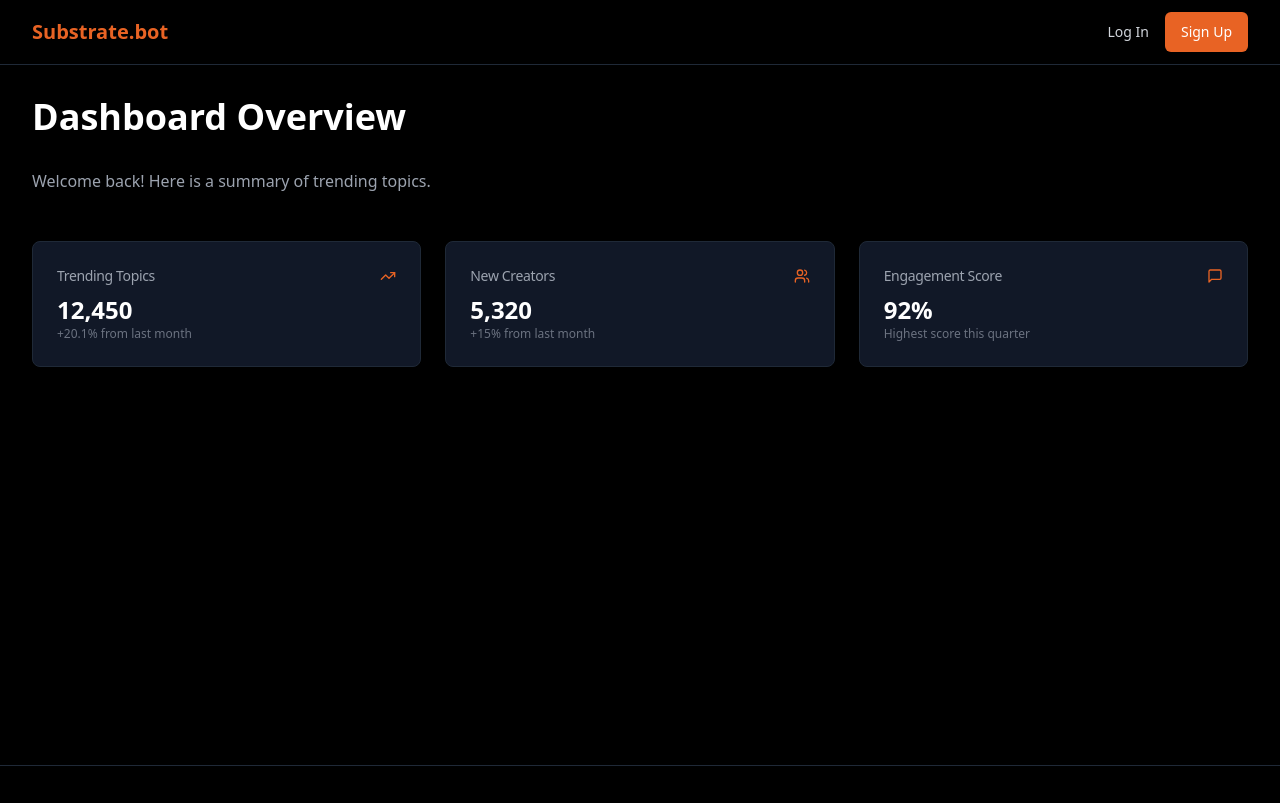
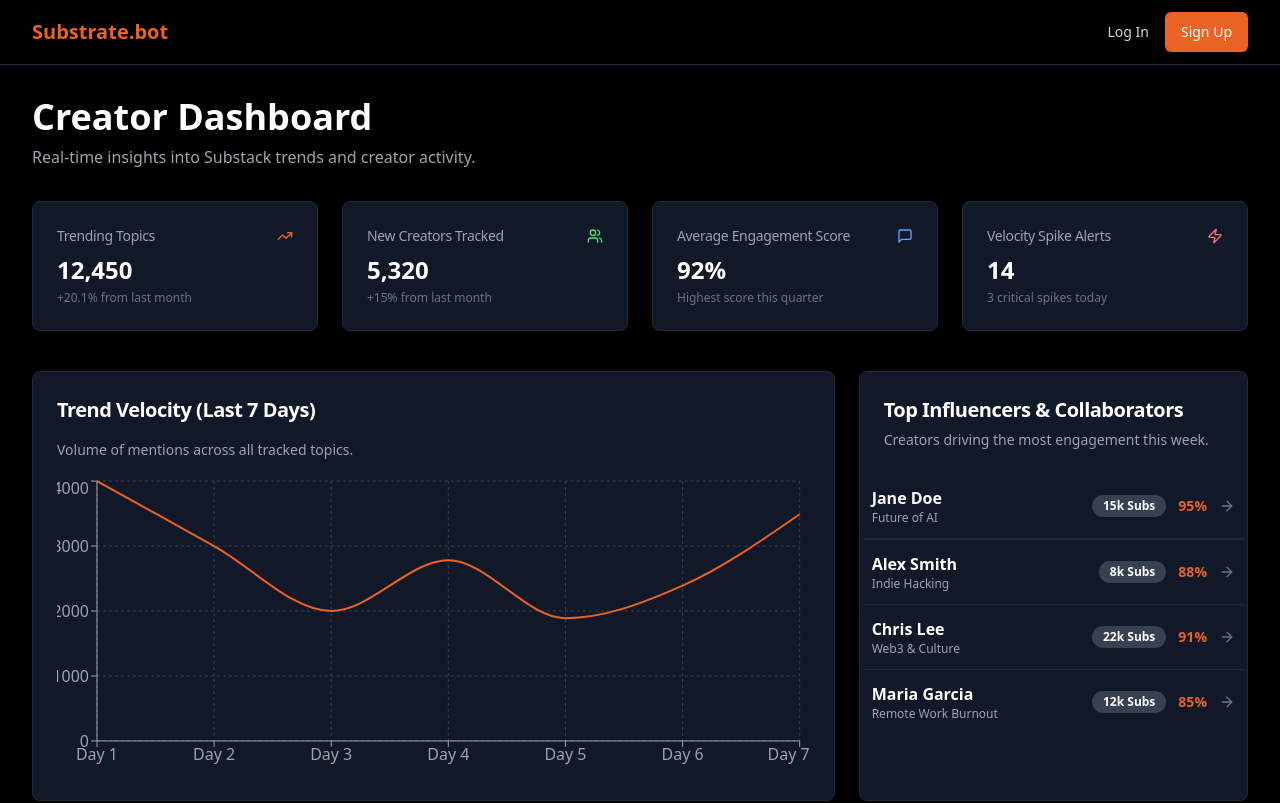
Before and after one commit to SmarToolz/StackBuzz, a React (Vite) app: page /dashboard in a window 1280 px wide. Shown: the top 803 px of the page. Built offline with nearby package versions, Linux system fonts and the light colour scheme.

Commit message:
[dyad] Enhanced the Creator Dashboard with charts and creator lists - wrote 4 file(s)

```diff
--- /dev/null
+++ b/src/components/TopCreatorsList.tsx
@@ -0,0 +1,41 @@
+import React from 'react';
+import { Card, CardContent, CardHeader, CardTitle } from "@/components/ui/card";
+import { Creator, topCreators } from '@/lib/mock-data';
+import { ArrowRight } from 'lucide-react';
+import { Badge } from '@/components/ui/badge';
+
+const CreatorItem: React.FC<{ creator: Creator }> = ({ creator }) => (
+  <div className="flex items-center justify-between p-3 hover:bg-gray-800/50 rounded-md transition-colors border-b border-gray-800 last:border-b-0">
+    <div className="flex flex-col text-left">
+      <span className="font-semibold text-white">{creator.name}</span>
+      <span className="text-xs text-gray-400">{creator.topic}</span>
+    </div>
+    <div className="flex items-center space-x-3">
+      <Badge variant="secondary" className="bg-gray-700 text-white hover:bg-gray-700/80">
+        {creator.subscribers} Subs
+      </Badge>
+      <span className="text-sm font-bold text-brand-primary">{creator.engagement}%</span>
+      <ArrowRight className="h-4 w-4 text-gray-500" />
+    </div>
+  </div>
+);
+
+const TopCreatorsList: React.FC = () => {
+  return (
+    <Card className="bg-gray-900 border-gray-800 text-white h-full">
+      <CardHeader>
+        <CardTitle className="text-xl font-bold">Top Influencers & Collaborators</CardTitle>
+        <p className="text-sm text-gray-400">Creators driving the most engagement this week.</p>
+      </CardHeader>
+      <CardContent className="p-0">
+        <div className="divide-y divide-gray-800">
+          {topCreators.map((creator) => (
+            <CreatorItem key={creator.id} creator={creator} />
+          ))}
+        </div>
+      </CardContent>
+    </Card>
+  );
+};
+
+export default TopCreatorsList;
--- /dev/null
+++ b/src/components/TrendVelocityChart.tsx
@@ -0,0 +1,39 @@
+import React from 'react';
+import { LineChart, Line, XAxis, YAxis, CartesianGrid, Tooltip, ResponsiveContainer } from 'recharts';
+import { trendVelocityData } from '@/lib/mock-data';
+
+const TrendVelocityChart: React.FC = () => {
+  return (
+    <div className="h-[300px] w-full">
+      <ResponsiveContainer width="100%" height="100%">
+        <LineChart
+          data={trendVelocityData}
+          margin={{
+            top: 5,
+            right: 10,
+            left: -20,
+            bottom: 5,
+          }}
+        >
+          <CartesianGrid strokeDasharray="3 3" stroke="#374151" />
+          <XAxis dataKey="name" stroke="#9CA3AF" />
+          <YAxis stroke="#9CA3AF" />
+          <Tooltip
+            contentStyle={{ backgroundColor: '#1F2937', border: '1px solid #374151', borderRadius: '4px' }}
+            labelStyle={{ color: '#E5E7EB' }}
+            itemStyle={{ color: '#E5E7EB' }}
+          />
+          <Line
+            type="monotone"
+            dataKey="velocity"
+            stroke="#E86324" // brand-primary
+            strokeWidth={2}
+            dot={false}
+          />
+        </LineChart>
+      </ResponsiveContainer>
+    </div>
+  );
+};
+
+export default TrendVelocityChart;
--- /dev/null
+++ b/src/lib/mock-data.ts
@@ -0,0 +1,60 @@
+import { TrendingUp, Users, MessageSquare, Zap } from "lucide-react";
+
+// --- KPI Data ---
+export const kpiData = [
+  {
+    title: "Trending Topics",
+    value: "12,450",
+    change: "+20.1% from last month",
+    icon: TrendingUp,
+    color: "text-brand-primary",
+  },
+  {
+    title: "New Creators Tracked",
+    value: "5,320",
+    change: "+15% from last month",
+    icon: Users,
+    color: "text-green-400",
+  },
+  {
+    title: "Average Engagement Score",
+    value: "92%",
+    change: "Highest score this quarter",
+    icon: MessageSquare,
+    color: "text-blue-400",
+  },
+  {
+    title: "Velocity Spike Alerts",
+    value: "14",
+    change: "3 critical spikes today",
+    icon: Zap,
+    color: "text-red-400",
+  },
+];
+
+// --- Trend Velocity Chart Data ---
+export const trendVelocityData = [
+  { name: 'Day 1', velocity: 4000 },
+  { name: 'Day 2', velocity: 3000 },
+  { name: 'Day 3', velocity: 2000 },
+  { name: 'Day 4', velocity: 2780 },
+  { name: 'Day 5', velocity: 1890 },
+  { name: 'Day 6', velocity: 2390 },
+  { name: 'Day 7', velocity: 3490 },
+];
+
+// --- Top Creators Data ---
+export interface Creator {
+  id: number;
+  name: string;
+  topic: string;
+  subscribers: string;
+  engagement: number;
+}
+
+export const topCreators: Creator[] = [
+  { id: 1, name: "Jane Doe", topic: "Future of AI", subscribers: "15k", engagement: 95 },
+  { id: 2, name: "Alex Smith", topic: "Indie Hacking", subscribers: "8k", engagement: 88 },
+  { id: 3, name: "Chris Lee", topic: "Web3 & Culture", subscribers: "22k", engagement: 91 },
+  { id: 4, name: "Maria Garcia", topic: "Remote Work Burnout", subscribers: "12k", engagement: 85 },
+];
--- a/src/pages/DashboardPage.tsx
+++ b/src/pages/DashboardPage.tsx
@@ -1,53 +1,69 @@
 import React from "react";
 import { Card, CardContent, CardHeader, CardTitle } from "@/components/ui/card";
-import { TrendingUp, Users, MessageSquare } from "lucide-react";
+import TrendVelocityChart from "@/components/TrendVelocityChart";
+import TopCreatorsList from "@/components/TopCreatorsList";
+import { kpiData } from "@/lib/mock-data";
+import { LucideIcon } from "lucide-react";
+
+interface KpiCardProps {
+  title: string;
+  value: string;
+  change: string;
+  Icon: LucideIcon;
+  color: string;
+}
+
+const KpiCard: React.FC<KpiCardProps> = ({ title, value, change, Icon, color }) => (
+  <Card className="bg-gray-900 border-gray-800 text-white">
+    <CardHeader className="flex flex-row items-center justify-between space-y-0 pb-2">
+      <CardTitle className="text-sm font-medium text-gray-400">
+        {title}
+      </CardTitle>
+      <Icon className={`h-4 w-4 ${color}`} />
+    </CardHeader>
+    <CardContent>
+      <div className="text-2xl font-bold">{value}</div>
+      <p className="text-xs text-gray-500 mt-1">{change}</p>
+    </CardContent>
+  </Card>
+);
 
 const DashboardPage: React.FC = () => {
   return (
-    <div className="min-h-[calc(100vh-100px)] p-8 bg-black text-white">
+    <div className="min-h-[calc(100vh-100px)] p-4 sm:p-8 bg-black text-white">
       <div className="max-w-7xl mx-auto">
-        <h1 className="text-4xl font-bold mb-8">Dashboard Overview</h1>
-        <p className="text-gray-400 mb-12">Welcome back! Here is a summary of trending topics.</p>
+        <h1 className="text-4xl font-bold mb-2">Creator Dashboard</h1>
+        <p className="text-gray-400 mb-8">Real-time insights into Substack trends and creator activity.</p>
 
-        <div className="grid grid-cols-1 md:grid-cols-3 gap-6">
-          <Card className="bg-gray-900 border-gray-800 text-white">
-            <CardHeader className="flex flex-row items-center justify-between space-y-0 pb-2">
-              <CardTitle className="text-sm font-medium text-gray-400">
-                Trending Topics
-              </CardTitle>
-              <TrendingUp className="h-4 w-4 text-brand-primary" />
-            </CardHeader>
-            <CardContent>
-              <div className="text-2xl font-bold">12,450</div>
-              <p className="text-xs text-gray-500">+20.1% from last month</p>
-            </CardContent>
-          </Card>
+        {/* KPI Grid */}
+        <div className="grid grid-cols-1 sm:grid-cols-2 lg:grid-cols-4 gap-6 mb-10">
+          {kpiData.map((kpi) => (
+            <KpiCard
+              key={kpi.title}
+              title={kpi.title}
+              value={kpi.value}
+              change={kpi.change}
+              Icon={kpi.icon}
+              color={kpi.color}
+            />
+          ))}
+        </div>
 
-          <Card className="bg-gray-900 border-gray-800 text-white">
-            <CardHeader className="flex flex-row items-center justify-between space-y-0 pb-2">
-              <CardTitle className="text-sm font-medium text-gray-400">
-                New Creators
-              </CardTitle>
-              <Users className="h-4 w-4 text-brand-primary" />
-            </CardHeader>
-            <CardContent>
-              <div className="text-2xl font-bold">5,320</div>
-              <p className="text-xs text-gray-500">+15% from last month</p>
-            </CardContent>
-          </Card>
+        {/* Main Content Grid */}
+        <div className="grid grid-cols-1 lg:grid-cols-3 gap-6">
+          {/* Trend Velocity Chart (2/3 width on large screens) */}
+          <div className="lg:col-span-2">
+            <Card className="bg-gray-900 border-gray-800 text-white p-6">
+              <CardTitle className="text-xl font-bold mb-4">Trend Velocity (Last 7 Days)</CardTitle>
+              <p className="text-sm text-gray-400 mb-4">Volume of mentions across all tracked topics.</p>
+              <TrendVelocityChart />
+            </Card>
+          </div>
 
-          <Card className="bg-gray-900 border-gray-800 text-white">
-            <CardHeader className="flex flex-row items-center justify-between space-y-0 pb-2">
-              <CardTitle className="text-sm font-medium text-gray-400">
-                Engagement Score
-              </CardTitle>
-              <MessageSquare className="h-4 w-4 text-brand-primary" />
-            </CardHeader>
-            <CardContent>
-              <div className="text-2xl font-bold">92%</div>
-              <p className="text-xs text-gray-500">Highest score this quarter</p>
-            </CardContent>
-          </Card>
+          {/* Top Creators List (1/3 width on large screens) */}
+          <div className="lg:col-span-1">
+            <TopCreatorsList />
+          </div>
         </div>
       </div>
     </div>
```
